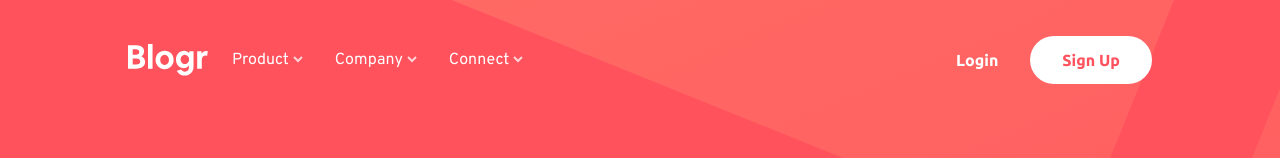
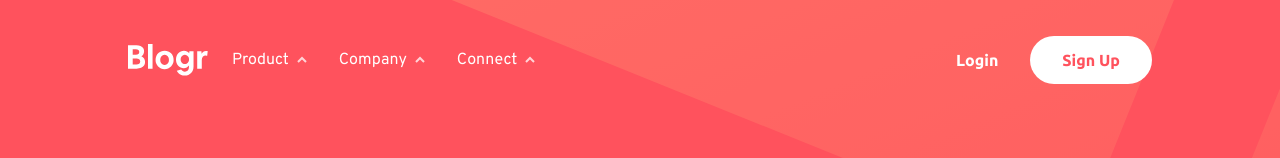
Before and after one commit to CosMo578/blogr-landing-page-main, a React (Vite) app: page / in a window 1280 px wide. Shown: the top 158 px of the page. Built offline with nearby package versions, Linux system fonts and the light colour scheme.

Commit message:
Images path updated

```diff
--- a/src/App.css
+++ b/src/App.css
@@ -91,10 +91,12 @@ footer ul li:hover {
   position: absolute;
 }
 
-.dropbtn:hover .dropdown-content  {
+.dropbtn:hover .dropdown-content {
   display: block;
 }
-
+.dropbtn:hover p img {
+  @apply rotate-0;
+}
 /* width */
 ::-webkit-scrollbar {
   width: 10px;
--- a/src/components/FirstSection.jsx
+++ b/src/components/FirstSection.jsx
@@ -4,7 +4,7 @@ export function FirstSection() {
       <h2 className="mb-20 text-center text-3xl font-semibold text-[#1f3f5b]">
         Designed for the future
       </h2>
-      <div className="flex w-full overflow-x-clip flex-col-reverse items-center justify-center gap-10 p-3 text-center lg:flex-row lg:justify-between lg:pl-36 lg:text-left">
+      <div className="flex w-full flex-col-reverse items-center justify-center gap-10 overflow-x-clip p-3 text-center lg:flex-row lg:justify-between lg:pl-36 lg:text-left">
         <div className="text-[#1f3f5b] lg:w-[60%]">
           <div>
             <h3 className="mx-auto mb-4 w-2/3 text-2xl font-semibold lg:mx-0 lg:mb-6 lg:w-full">
@@ -31,13 +31,13 @@ export function FirstSection() {
           </div>
         </div>
         <img
-          className="lg:hidden w-full"
-            src="./images/illustration-editor-mobile.svg"
-          />
+          className="w-full lg:hidden"
+          src="/images/illustration-editor-mobile.svg"
+        />
         <img
-          className="hidden lg:inline-block -right-[12%] w-auto lg:absolute lg:h-full lg:scale-[1.2]"
+          className="-right-[12%] hidden w-auto lg:absolute lg:inline-block lg:h-full lg:scale-[1.2]"
           alt=""
-          src={"./images/illustration-editor-desktop.svg"}
+          src={"/images/illustration-editor-desktop.svg"}
         />
       </div>
     </section>
--- a/src/components/Header.jsx
+++ b/src/components/Header.jsx
@@ -8,8 +8,8 @@ export function Header() {
   };
 
   return (
-    <header className="absolute left-0 right-0 top-0 z-[2] h-[15vh] flex items-center justify-between px-8 py-10 text-white lg:justify-start lg:px-32 lg:py-6 ">
-      <img className="w-20" src="./images/logo.svg" alt="" />
+    <header className="absolute left-0 right-0 top-0 z-[2] flex h-[15vh] items-center justify-between px-8 py-10 text-white lg:justify-start lg:px-32 lg:py-6 ">
+      <img className="w-20" src="/images/logo.svg" alt="" />
 
       <nav
         className={`dropdown lg:ml-6 lg:flex lg:items-center lg:gap-8 hover:[&_button]:cursor-pointer ${
@@ -20,8 +20,8 @@ export function Header() {
           <p className="cursor-pointer hover:underline">
             Product{" "}
             <img
-              className={`inline-block transition-transform `}
-              src="./images/icon-arrow-light.svg"
+              className={`ml-1 inline-block rotate-180 transition-transform`}
+              src="/images/icon-arrow-light.svg"
               alt=""
             />
           </p>
@@ -39,8 +39,8 @@ export function Header() {
           <p className="cursor-pointer hover:underline">
             Company{" "}
             <img
-              className={`inline-block transition-transform `}
-              src="./images/icon-arrow-light.svg"
+              className={`ml-1 inline-block rotate-180 transition-transform`}
+              src="/images/icon-arrow-light.svg"
               alt=""
             />
           </p>
@@ -58,8 +58,8 @@ export function Header() {
           <p className="cursor-pointer hover:underline">
             Connect{" "}
             <img
-              className={`inline-block transition-transform `}
-              src="./images/icon-arrow-light.svg"
+              className={`ml-1 inline-block rotate-180 transition-transform`}
+              src="/images/icon-arrow-light.svg"
               alt=""
             />
           </p>
@@ -83,9 +83,7 @@ export function Header() {
       <button className="hover:cursor-pointer" onClick={toggleOpen}>
         <img
           className="w-full lg:hidden"
-          src={
-            isOpen ? "./images/icon-hamburger.svg" : "./images/icon-close.svg"
-          }
+          src={isOpen ? "/images/icon-hamburger.svg" : "/images/icon-close.svg"}
           alt=""
         />
       </button>
--- a/src/components/SecondSection.jsx
+++ b/src/components/SecondSection.jsx
@@ -3,7 +3,7 @@ export function SecondSection() {
     <section className="section-2 mb-16 mt-[36%] flex flex-col items-center justify-center rounded-bl-[6rem] rounded-tr-[6rem] bg-[#2c2d3f] px-2 pb-20 lg:mb-36 lg:mt-0 lg:h-[58vh] lg:flex-row lg:px-32 ">
       <img
         className="-mt-[48%] w-full md:-mt-[36%] md:w-auto lg:mt-28"
-        src="./images/illustration-phones.svg"
+        src="/images/illustration-phones.svg"
         alt=""
       />
 
--- a/src/components/ThirdSection.jsx
+++ b/src/components/ThirdSection.jsx
@@ -4,11 +4,11 @@ export function ThirdSection() {
       <picture>
         <source
           media="(min-width: 1024px)"
-          srcSet="./images/illustration-laptop-desktop.svg"
+          srcSet="/images/illustration-laptop-desktop.svg"
         />
         <img
           className="mb-20 scale-[1.4] lg:h-[60vh] lg:w-auto lg:-translate-x-[19%] lg:scale-[1.6]"
-          src="./images/illustration-laptop-mobile.svg"
+          src="/images/illustration-laptop-mobile.svg"
           alt=""
         />
       </picture>
```
